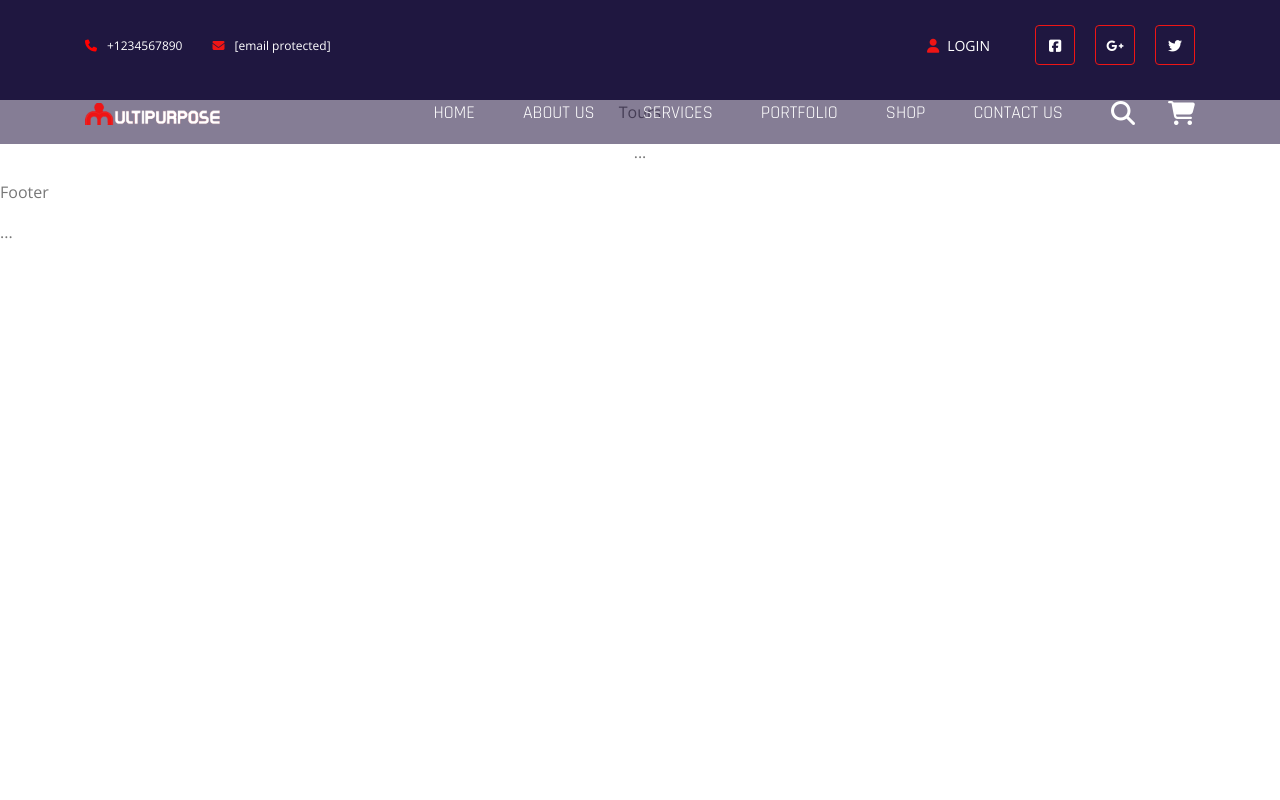
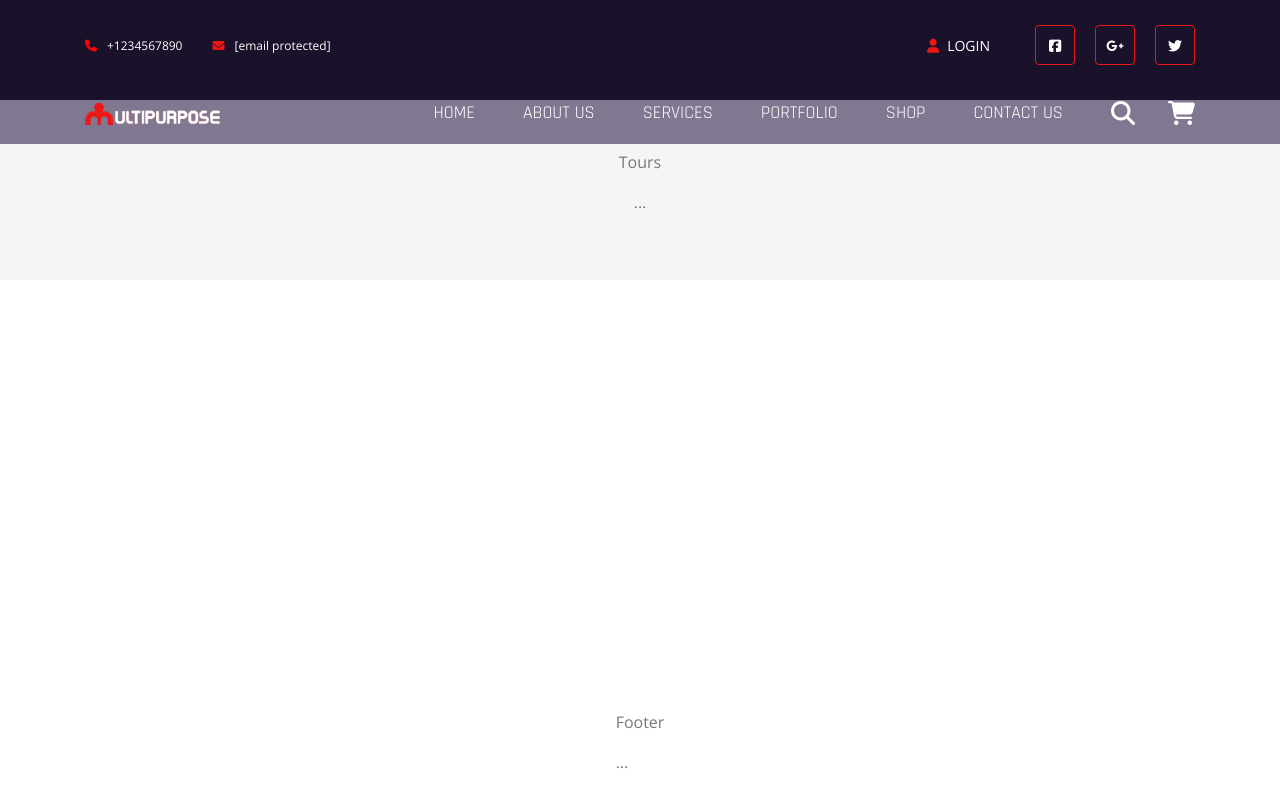
Before and after one commit to yogesh249/session5-starter, a React (Vite) app: page /tours in a window 1280 px wide. Built offline with nearby package versions, Linux system fonts and the light colour scheme.

Commit message:
some css changes

```diff
--- a/src/assets/css/style.css
+++ b/src/assets/css/style.css
@@ -39,25 +39,28 @@
 
 .nav-bar {
   position: relative;
+  width: 100%;
+  background-color: #1c1c1c;
+  display: flex;
   height: 100px;
   width: 100%;
-  background-color: #26264b;
-  display: flex;
-  height: 100px;
- width: 100%;
  }
 
  .body-content {
   text-align: center;
+  width: 100%;
   position: relative;
+  padding: 50px;
+  background-color: #f5f5f5;
 }
 
 
- .Footer{
-  height: 20px;
+ .footer{
+  display: flex;
   width: 100%;
-  position: absolute;
-  bottom: 0;
+  position: fixed;
+  bottom: 10px;
+  justify-content: center;
  }
 
 
```
